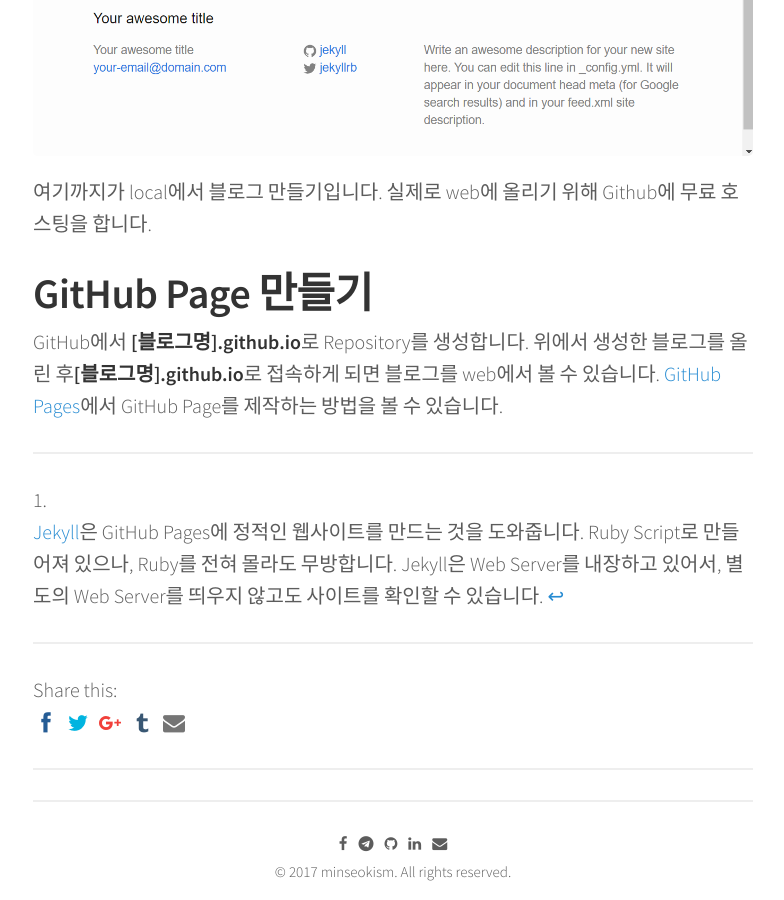
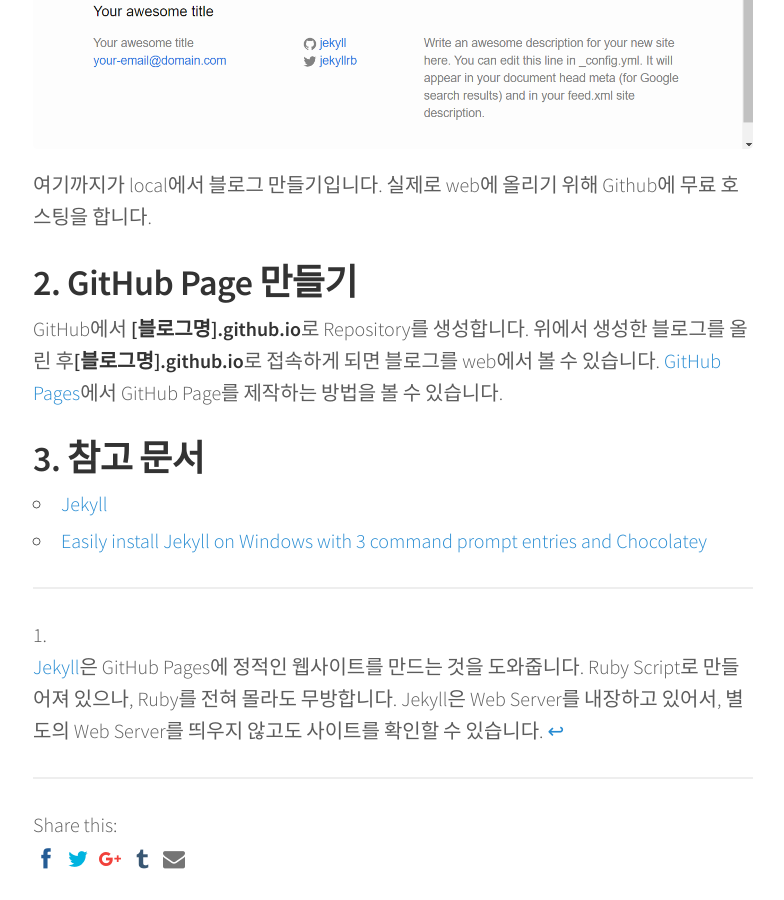
Before and after one commit to minseokism/minseokism.github.io, a Jekyll site: the page built from _posts/2017-01-21-jekyll_01.md, in a window 1280 px wide and 900 px high, scrolled down 3548 px. Shown: the whole window, without its empty margins (247-1031 px from the left). Built offline with Jekyll 4.4.1, drawn with Linux system fonts in a browser that asks for light colours; comment, search, counter and statistics services are not loaded; some of the changed text lies outside the part shown.

Commit message:
Changed post-01

```diff
--- a/_posts/2017-01-21-jekyll_01.md
+++ b/_posts/2017-01-21-jekyll_01.md
@@ -51,8 +51,12 @@ Jekyll을 설치하기전에 [Ruby](https://www.ruby-lang.org/ko/)를 설치해
 
 여기까지가 local에서 블로그 만들기입니다. 실제로 web에 올리기 위해 Github에 무료 호스팅을 합니다.
 
-# GitHub Page 만들기
+## 2. GitHub Page 만들기
 GitHub에서 **[블로그명].github.io**로 Repository를 생성합니다. 위에서 생성한 블로그를 올린 후**[블로그명].github.io**로 접속하게 되면 블로그를 web에서 볼 수 있습니다. [GitHub Pages](https://pages.github.com/)에서 GitHub Page를 제작하는 방법을 볼 수 있습니다.
+
+## 3. 참고 문서
+- [Jekyll](https://jekyllrb.com/)
+- [Easily install Jekyll on Windows with 3 command prompt entries and Chocolatey](https://davidburela.wordpress.com/2015/11/28/easily-install-jekyll-on-windows-with-3-command-prompt-entries-and-chocolatey/)
 
 ---
  [^Jekyll]: [Jekyll](https://jekyllrb.com/)은 GitHub Pages에 정적인 웹사이트를 만드는 것을 도와줍니다. Ruby Script로 만들어져 있으나, Ruby를 전혀 몰라도 무방합니다. Jekyll은 Web Server를 내장하고 있어서, 별도의 Web Server를 띄우지 않고도 사이트를 확인할 수 있습니다.
```
Also changed, not shown: other parts of _posts/2017-01-21-jekyll_01.md (+4 -4 lines).
